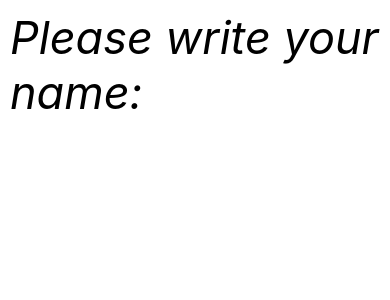
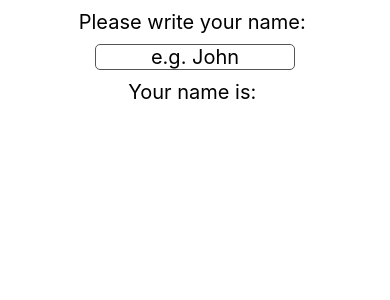
Before and after one commit to andsvb2/rn2021, a React Native app: screen / in a window 390 px wide. Shown: the top 300 px of the page. Built offline with nearby package versions, Linux system fonts and the light colour scheme.

Commit message:
conclui pt 11: text_input_keyboard

```diff
--- a/App.js
+++ b/App.js
@@ -1,10 +1,19 @@
-import React from 'react';
-import {StyleSheet, Text, View} from 'react-native';
+import React, {useState} from 'react';
+import {StyleSheet, Text, TextInput, View} from 'react-native';
 
 const App = () => {
+  const [name, setName] = useState('');
   return (
     <View style={styles.body}>
       <Text style={styles.text}>Please write your name: </Text>
+      <TextInput
+        style={styles.input}
+        placeholder="e.g. John"
+        /* A linha abaixo atualiza o estado de name com o que
+         * for digitado. */
+        onChangeText={value => setName(value)}
+      />
+      <Text style={styles.text}>Your name is: {name}</Text>
     </View>
   );
 };
@@ -12,14 +21,21 @@ const App = () => {
 const styles = StyleSheet.create({
   body: {
     flex: 1,
-    flexDirection: 'column',
     backgroundColor: '#ffffff',
+    alignItems: 'center',
   },
   text: {
     color: '#000000',
-    fontSize: 45,
-    fontStyle: 'italic',
+    fontSize: 20,
     margin: 10,
+  },
+  input: {
+    width: 200,
+    borderWidth: 1,
+    borderColor: '#555',
+    borderRadius: 5,
+    textAlign: 'center',
+    fontSize: 20,
   },
 });
 
```
